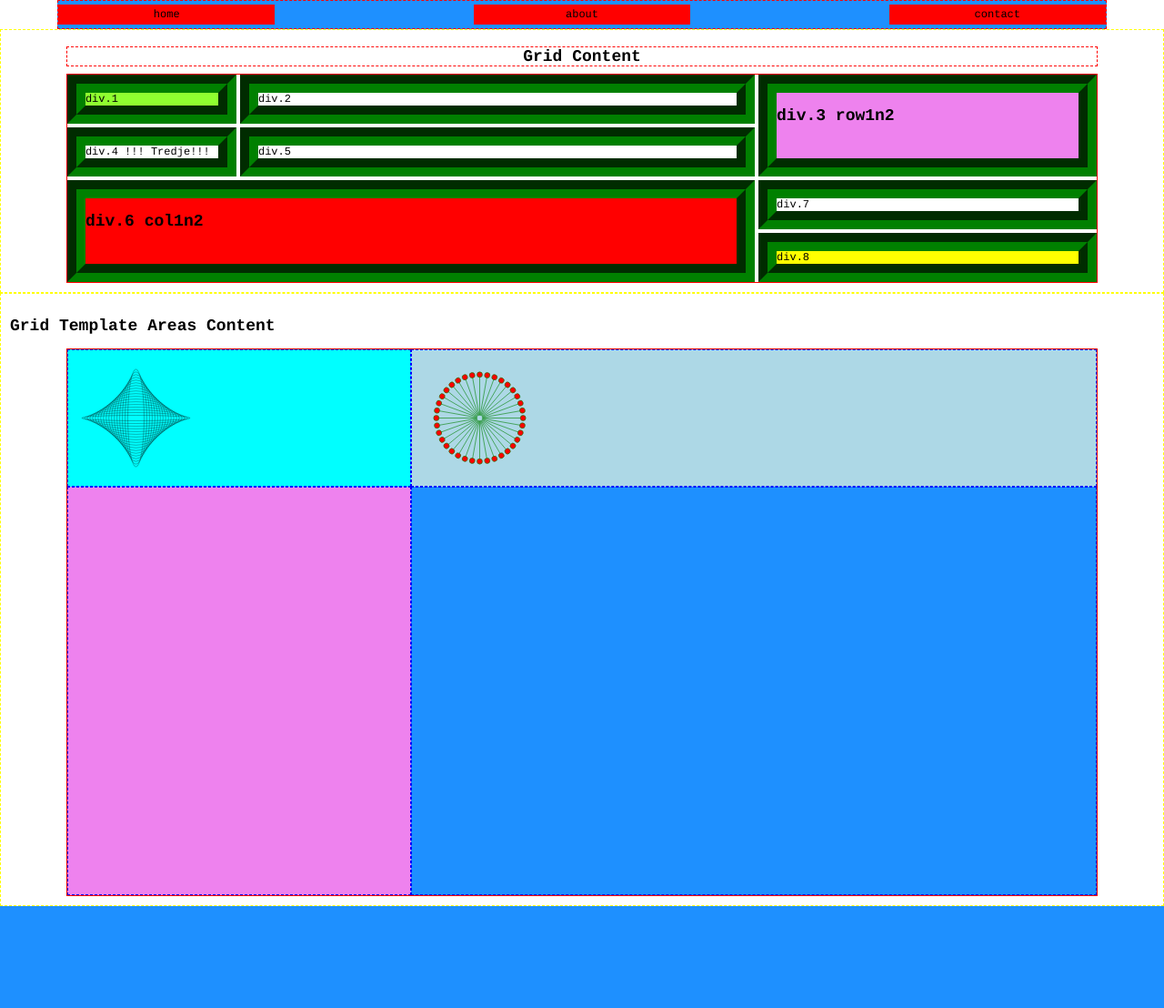
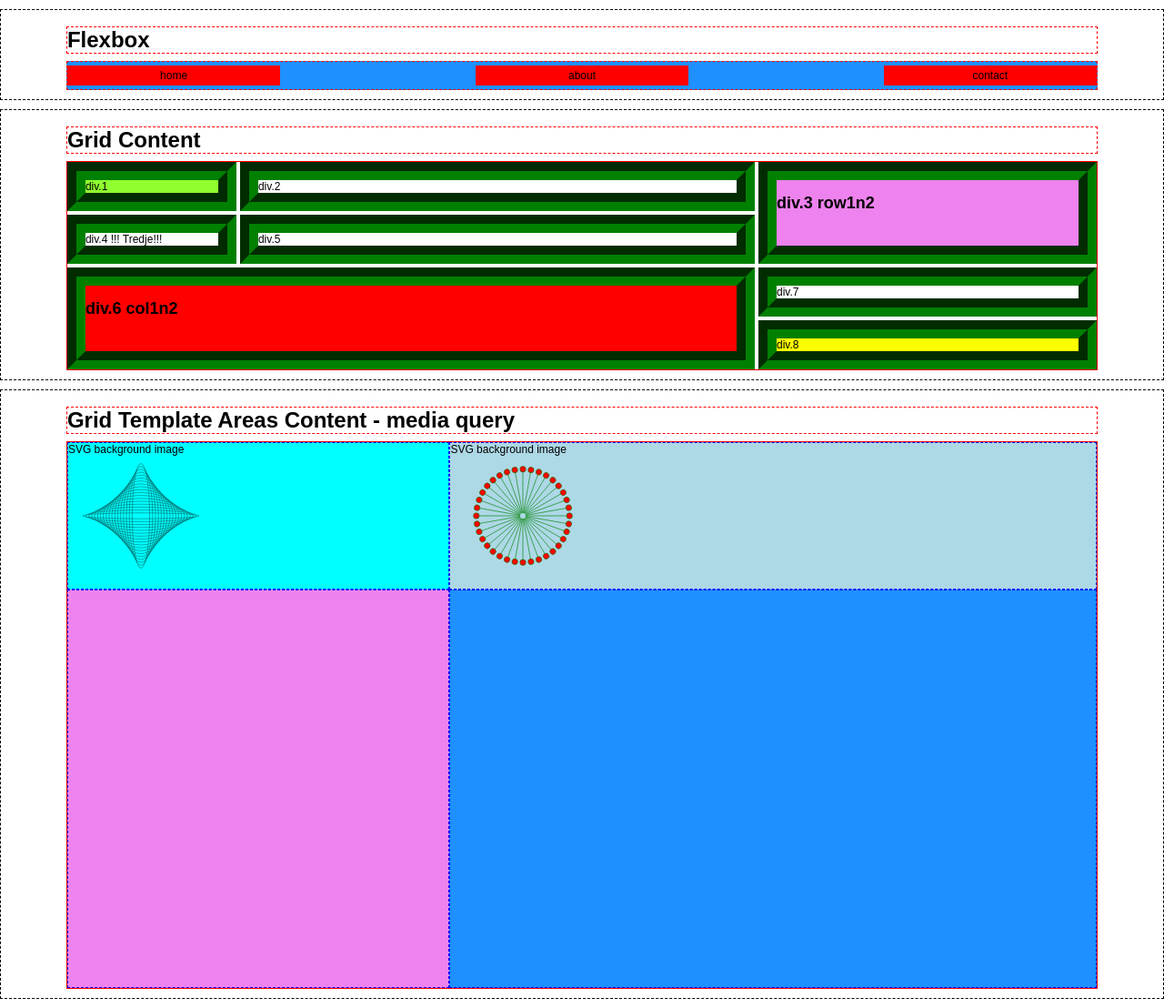
Before and after one commit to onnestad/onnestad.github.io, a PHP site: page / in a window 1280 px wide. Shown: the whole page at 91% size. Before the commit the page ends 996 px from the top, so only its background shows below. Run offline with PHP 8.4, Linux system fonts and the light colour scheme.

Commit message:
final polish

```diff
--- a/index.htm
+++ b/index.htm
@@ -10,6 +10,8 @@
 </head>
 
 <body>
+  <section>
+    <h1 class="sectionHead">Flexbox </h1>
     <header>
       <nav id="nav-flex">
         <span>home</span>
@@ -17,8 +19,9 @@
         <span>contact</span>
       </nav>
     </header>
+  </section>
   <section>
-    <h1 class="gridHead"> Grid Content</h1>
+    <h1 class="sectionHead"> Grid Content</h1>
     <div id="content-grid">
       <div class="green"> div.1</div>
       <div> div.2</div>
@@ -36,10 +39,10 @@
   </section>
 
   <section>
-    <h1 class="gridTempH1"> Grid Template Areas Content</h1>
+    <h1 class="sectionHead"> Grid Template Areas Content - media query </h1>
     <div id="gridTempA">
-      <span class="logo geometrical2"> </span>
-      <span class="top geometrical0"> </span>
+      <span class="logo geometrical2">SVG background image </span>
+      <span class="top geometrical0">SVG background image </span>
       <span class="left"> </span>
       <span class="main"> </span>
     </div>
--- a/style.css
+++ b/style.css
@@ -1,14 +1,14 @@
 body {
   margin: 0;
   padding: 0;
-  font-family: Courier !important;
-  /*, 'Times', serif;*/
-  font: 12px Times normal;
+  font-size: 12px;
+  font-family: Arial !important;
 }
 
 section {
   padding: 10px;
-  border: 1px yellow dashed;
+  margin: 10px 0;
+  border: 1px black dashed;
 }
 
 /* ****************************** */
@@ -39,12 +39,13 @@ section {
 /* ****************************** */
 /* end flex */
 /* ****************************** */
-.gridHead {
+.sectionHead {
   width: 90%;
   display: block;
-  text-align: center;
+  text-align: left;
   margin: 8px auto;
   border: 1px red dashed;
+  font-size: 2em;
 }
 
 /* ****************************** */
```
Lines whose indentation alone changed are shown as unchanged.
